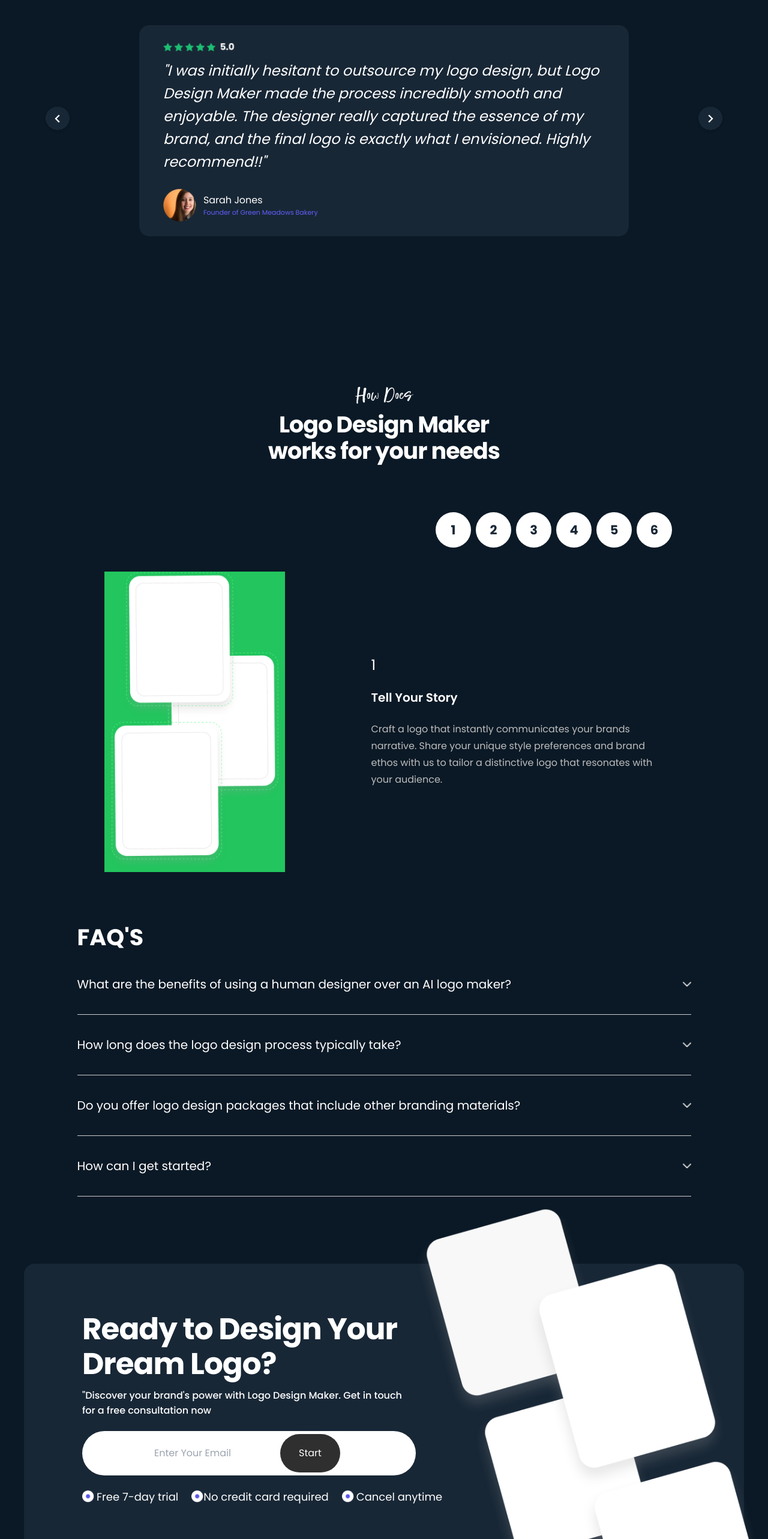
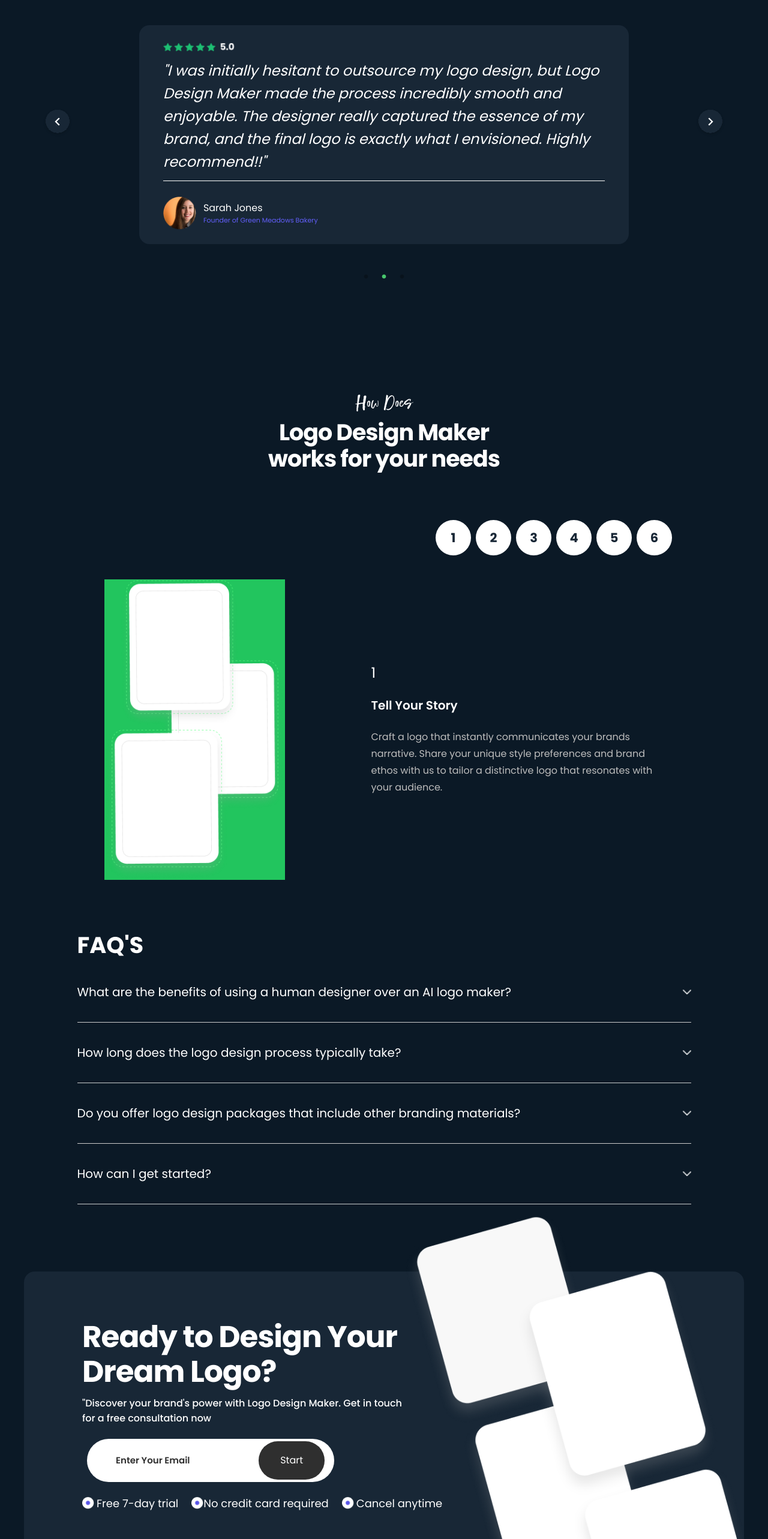
Before and after one commit to shashank8112357010/logo-designmaker, a Next.js app: page / in a window 1280 px wide. Shown: the part 3144-5710 px from the top of the page at 60% size. Built offline with nearby package versions, Linux system fonts and the light colour scheme.

Commit message:
design your logo section ready

```diff
--- a/src/app/components/home/DesignYourLogo.js
+++ b/src/app/components/home/DesignYourLogo.js
@@ -1,18 +1,26 @@
 import Image from "next/image"
 export default function DesignYourLogo() {
     return (
-        <section className="max-w-[1920px] mx-auto px-4 sm:px-10 lg:px-10 bg-primaryBlack text-white pb-60 ">
-            <div className="bg-secondaryBlack px-5 py-7 lg:px-10 lg:py-20 rounded-[18px] flex justify-center">
+        <section className="max-w-[1920px] mx-auto px-4 sm:px-10 lg:px-10 bg-primaryBlack text-white pb-60 pt-20 lgg:pt-0">
+            <div className="bg-secondaryBlack relative px-5 py-7 lg:px-10 lg:py-20 rounded-[18px] flex justify-center flex-col lgg:flex-row">
 
-                <div className="w-full lgg:w-[556px] lg:mx-1 flex flex-col justify-center items-center lgg:justify-normal lg:items-start gap-[22px]">
+                <div className=" block lgg:hidden bg-red-500">
+                    <div className="w-[270px] sm:w-[320px] block lgg:hidden h-[320px] sm:h-[380px] absolute -top-20 sm:-top-24 left-[5%] xs:left-[24%] md:left-[34%]">
+                        <Image src="/home/DesignYourLogo.png" alt="Design your logo image" fill />
+                    </div>
+                </div>
+
+                <div className="w-full lgg:w-[556px] pt-60 sm:pt-72 lgg:pt-0 lg:mx-1 flex flex-col justify-center items-center lgg:justify-normal lg:items-start gap-[22px]">
                     <div className="flex flex-col justify-center items-center gap-[11px]">
                         <h5 className="text-mobHeaderText text-center lg:text-start sm:text-tabHeaderText lg:text-lapHeaderText font-bold leading-[22px] sm:leading-[33px] lg:leading-[58px] tracking-[-1px]">Ready to Design Your Dream Logo?</h5>
                         <p className="text-mobHeaderBody text-center lg:text-start sm:text-tabHeaderBody lg:text-lapHeaderBody font-normal lg:font-medium leading-[21px] lg:leading-[25px] ">&#34;Discover your brand&#39;s power with Logo Design Maker. Get in touch for a free consultation now</p>
                     </div>
-                    <div className="flex relative items-center justify-center lgg:justify-start w-full" >
-                        <input type="text" placeholder="Enter Your Email" className="rounded-[45px] sm:px-[120px] sm:py-[25px] px-[30px] py-[18px] " />
-                        <div className="absolute sm:left-[330px] sm:top-[5px] left-[180px] top-2">
-                            <button className="bg-buttonBlack sm:px-[31px] sm:py-[20px] px-[20px] py-[10px] rounded-[45px]">Start</button>
+                    <div className="flex justify-center items-center w-full lgg:justify-start">
+                        <div className="flex relative items-center justify-center px-2 lgg:justify-start w-[300px] sm:w-[420px]" >
+                            <input type="text" placeholder="Enter Your Email" className="text-primaryBlack outline-none border-none rounded-[45px] inputDesign w-[300px] sm:w-[420px] py-4 px-8 sm:py-6 sm:px-12" />
+                            <div className="absolute right-4 top-[5px] sm:top-1">
+                                <button className="bg-buttonBlack sm:px-[36px] sm:py-[20px] px-[20px] py-[10px] rounded-[45px]">Start</button>
+                            </div>
                         </div>
                     </div>
                     <div className="flex flex-col sm:flex-row gap-[22px] items-center w-full justify-center lgg:justify-start">
@@ -39,8 +47,8 @@ export default function DesignYourLogo() {
                 </div>
 
                 <div className="relative lgg:w-[450px]">
-                    <div className="lgg:w-[500px] xl:w-[587px] hidden lgg:block h-[600px] xl:h-[689px] absolute -top-[120px] xl:-top-[180px] -right-20 xl:-right-32">
-                        <Image src="/home/Image (15).png" alt="BulltePointImg" fill />
+                    <div className="lgg:w-[500px] xl:w-[587px] hidden lgg:block h-[600px] xl:h-[689px] absolute -top-[120px] xl:-top-[180px] -right-20 xl:-right-28">
+                        <Image src="/home/DesignYourLogo.png" alt="Design your logo image" fill />
                     </div>
                 </div>
             </div>
--- a/src/app/components/home/Faq.js
+++ b/src/app/components/home/Faq.js
@@ -1,6 +1,7 @@
 'use client'
 import FaqShowAtom from "@/app/atom/FaqShowAtom"
 import { faqs } from "@/data/Data"
+import { useState } from "react"
 
 export default function Faq() {
 
--- a/src/app/components/home/HomeSlider.js
+++ b/src/app/components/home/HomeSlider.js
@@ -81,14 +81,14 @@ export default function HomeSlider() {
                             <div key={index} className="max-w-[550px] sm:max-w-[700px] lg:max-w-[816px]  w-full bg-darkBlue sm:bg-none my-10">
                                 <div className="bg-[#182736] flex justify-center gap-[11px] items-center w-full px-10 py-6 rounded-[17px]">
                                     <div className="text-white flex flex-col gap-[25.99px] ">
-                                        <div className="">
+                                        <div className="customBorderBottom border-[#CCCCCC] pb-3">
                                             <Image src="/home/Star.png" alt="star" className="mb-2" height={120} width={120} />
                                             <p className="italic text-white text-[16px] sm:text-[18px] lg:text-[24px] font-normal leading-[25px] sm:leading-[28px] lg:leading-[38px]">
                                                 &quot;{item.para}!&quot;
                                             </p>
                                             <span className=" border-y-2 border-white w-full"></span>
                                         </div>
-                                        <div className="flex gap-[11.88px] items-center">
+                                        <div className="flex gap-[11.88px] items-center ">
                                             <Image src={item.img} alt={item.founder} width={55} height={55} />
                                             <div className="flex flex-col ">
                                                 <p className="text-[16px]">
--- a/src/app/components/navbar/Navbar.js
+++ b/src/app/components/navbar/Navbar.js
@@ -43,8 +43,8 @@ export default function Navbar() {
                 </div>
             </div>
 
-            <div className={`-z-40 bg-primaryBlack flex flex-col lg:hidden absolute ${hide ? "left-[0px]" : "-py-0 -left-[72rem]"} bg-lightWhite w-full transition-all duration-500 ease-in-out rounded-br-[20px] rounded-bl-[20px]`} >
-                <div className="bg-primaryBlack absolute w-full">
+            <div className={`-z-40 bg-secondaryBlack flex flex-col lg:hidden absolute ${hide ? "left-[0px] top-20" : "-py-0 top-12 -left-[72rem]"} bg-lightWhite w-full transition-all duration-500 ease-in-out rounded-br-[20px] rounded-bl-[20px]`} >
+                <div className="bg-secondaryBlack absolute w-full">
                     <div className="p-8">
                         <ul className="flex flex-col gap-4 text-[14px] text-white font-semibold">
                             <li className="customBorderBottom border-primaryGrey pb-2 cursor-pointer"><a>About Us</a></li>
--- a/src/app/globals.css
+++ b/src/app/globals.css
@@ -19,6 +19,14 @@
 
 .homeSlider>.slick-slider button {
     display: none !important;
+}
+
+.homeSlider>.slick-slider .slick-dots li button {
+    display: block !important;
+}
+
+.homeSlider>.slick-slider .slick-dots li button:before {
+    font-size: 8px;
 }
 
 .homeSlider>.slick-initialized .slick-slide {
@@ -60,6 +68,7 @@
 .customBorder {
     border: 1px solid;
 }
+
 .customBorderBottom {
     border-bottom: 0.5px solid;
 }
@@ -81,3 +90,10 @@
         font-size: 10px !important;
     }
 }
+
+.inputDesign::placeholder {
+    font-size: 15px;
+    font-weight: 600;
+    line-height: 15px;
+    color: #2F2F2F;
+}
--- a/src/data/Data.js
+++ b/src/data/Data.js
@@ -29,3 +29,14 @@ export const faqs = [
     { id: 3, ques: "Do you offer logo design packages that include other branding materials?", ans: "Absolutely! We offer a variety of branding packages that combine logo design with other services such as business card design, website design, and social media graphics. Feel free to contact us to discuss a custom package tailored to your specific needs." },
     { id: 4, ques: "How can I get started?", ans: "Getting started is easy! Simply visit our website and fill out a brief form outlining your brand and design preferences. A member of our team will then be in touch to discuss your project further and answer any questions you may have. " }
 ]
+
+
+//Home > tellStoryContent
+export const tellStoryContent = [
+    { img: "/home/TellStoryBgMob", step: 1, heading: "Tell Your Story", para: "Craft a logo that instantly communicates your brands narrative. Share your unique style preferences and brand ethos with us to tailor a distinctive logo that resonates with your audience." },
+    { img: "/home/Card1.png", step: 2, heading: "Next, establish the visual style and overall atmosphere.", para: "Craft a logo that instantly communicates your brands narrative. Share your unique style preferences and brand ethos with us to tailor a distinctive logo that resonates with your audience." },
+    { img: "/home/Card2.png", step: 3, heading: "Tell Your Next Design Logo", para: "Our team will work closely with you to ensure every element of your logo embodies your brand's essence. Share your vision, values, and desired aesthetic, and let us transform them into a captivating logo that leaves a lasting impression." },
+    { img: "/home/Card3.png", step: 4, heading: "Share your style preferences and brand", para: "Craft a logo that instantly communicates your brands narrative. Share your unique style preferences and brand ethos with us to tailor a distinctive logo that resonates with your audience." },
+    { img: "/home/Card4.png", step: 5, heading: "Next, establish the visual style and overall atmosphere.", para: "Craft a logo that instantly communicates your brands narrative. Share your unique style preferences and brand ethos with us to tailor a distinctive logo that resonates with your audience" },
+    { img: "/home/Card5.png", step: 6, heading: "Tell Your Final Review", para: "Our team will work closely with you to ensure every element of your logo embodies your brand's essence. Share your vision, values, and desired aesthetic, and let us transform them into a captivating logo that leaves a lasting impression." },
+]
```
Also changed, not shown: src/app/components/home/tellStory/TellStoryContent.js (+2 -12 lines), public/home/DesignYourLogo.png (renamed from public/home/Image (15).png).
